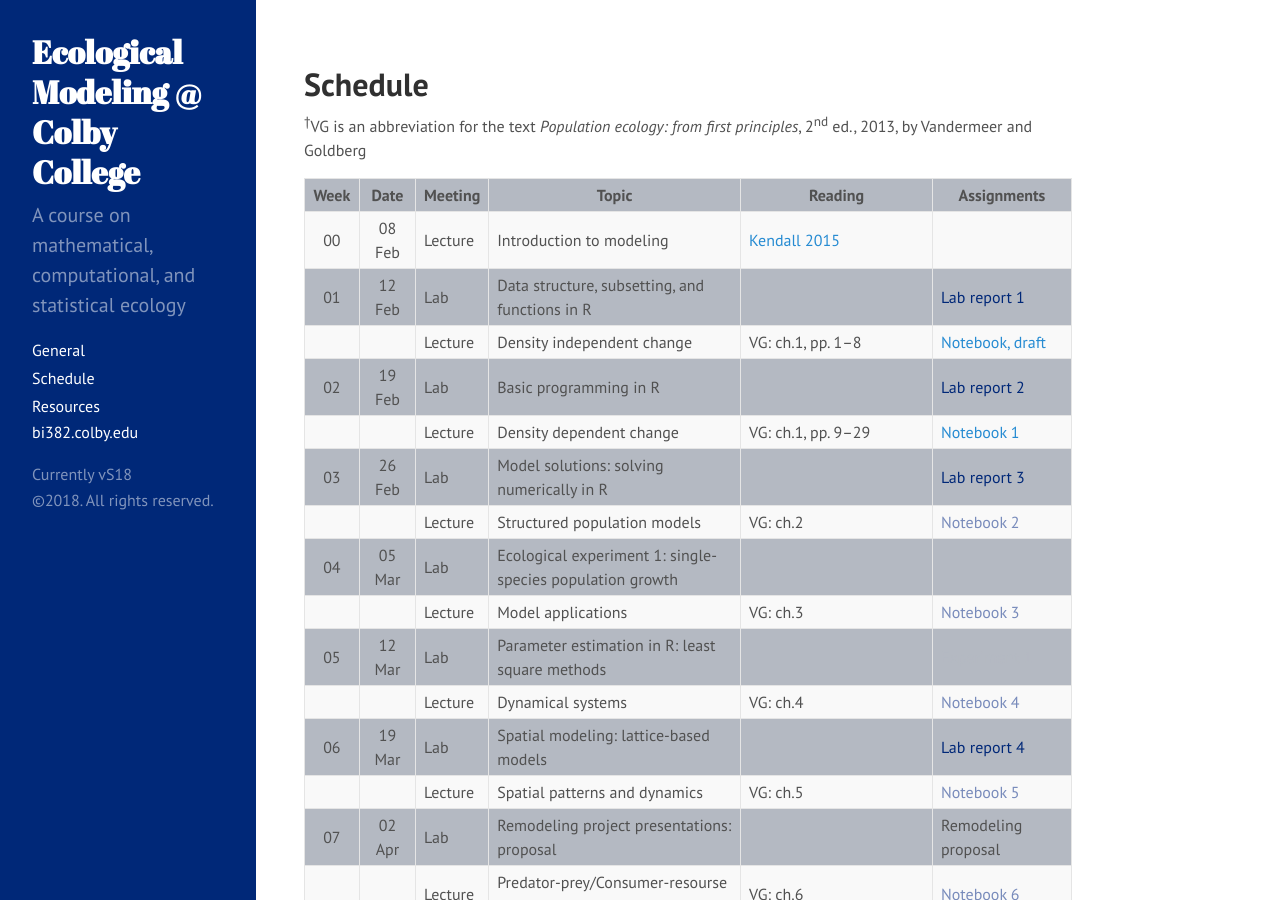
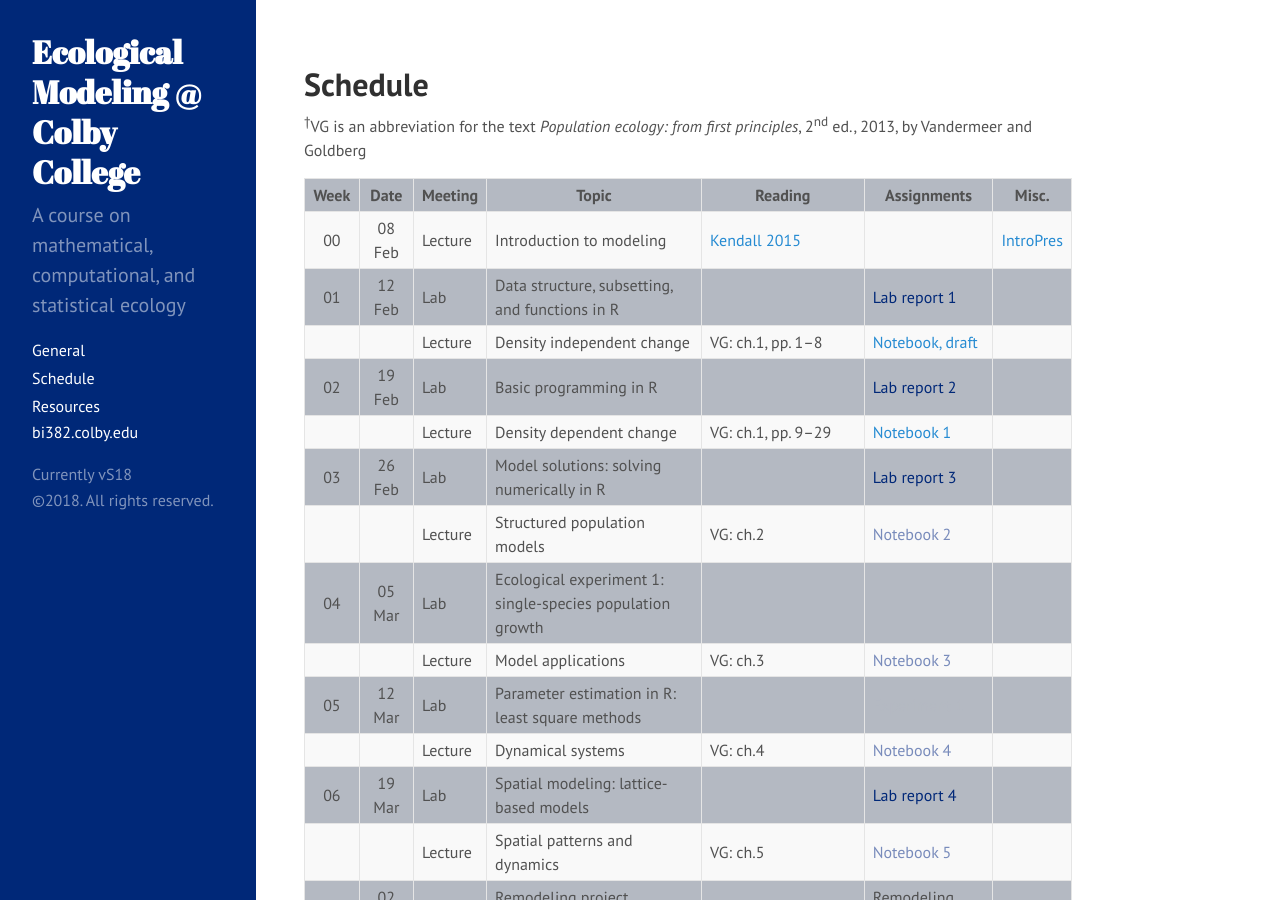
Before and after one commit to ColbyEcology/BI382_2018_Spring, a Jekyll site: the page built from Schedule.md, in a window 1280 px wide and 900 px high. Built offline with Jekyll 4.4.1, drawn with Linux system fonts in a browser that asks for light colours.

Commit message:
lec1.html add

```diff
--- a/Schedule.md
+++ b/Schedule.md
@@ -27,31 +27,31 @@ title: "Schedule"
 
 <sup>&#8224;</sup>VG is an abbreviation for the text *Population ecology: from first principles*, 2<sup>nd</sup> ed., 2013, by Vandermeer and Goldberg
 
-Week |  Date  | Meeting |     Topic                                                      | Reading           | Assignments
-:---:|:------:|---------|----------------------------------------------------------------|-------------------|
-00   | 08 Feb | Lecture | Introduction to modeling                                       | [Kendall 2015](http://onlinelibrary.wiley.com/doi/10.1890/14-2080.1/abstract){:target="_blank"} |
-01   | 12 Feb |   Lab   | Data structure, subsetting, and functions in R                 |                   | <span style="color:#002878">Lab report 1</span>
-     |        | Lecture | Density independent change                                     | VG: ch.1, pp. 1–8 | <span style="color:#788bbb">[Notebook, draft](../Assignments/Notebooks/Ch1_Notebook)</span>
-02   | 19 Feb |   Lab   | Basic programming in R                                         |                   | <span style="color:#002878">Lab report 2</span>
-     |        | Lecture | Density dependent change                                       | VG: ch.1, pp. 9–29| <span style="color:#788bbb">[Notebook 1](../Assignments/Notebooks/Ch1_Notebook)</span>
-03   | 26 Feb |   Lab   | Model solutions: solving numerically in R                      |                   | <span style="color:#002878">Lab report 3</span>
-     |        | Lecture | Structured population models                                   | VG: ch.2          | <span style="color:#788bbb">Notebook 2</span>
-04   | 05 Mar |   Lab   | Ecological experiment 1: single-species population growth      |                   |
-     |        | Lecture | Model applications                                             | VG: ch.3          | <span style="color:#788bbb">Notebook 3</span>
-05   | 12 Mar |   Lab   | Parameter estimation in R: least square methods                |                   | <span style="color:#b4b9c2">Experiment 1</span>
-     |        | Lecture | Dynamical systems                                              | VG: ch.4          | <span style="color:#788bbb">Notebook 4</span>
-06   | 19 Mar |   Lab   | Spatial modeling: lattice-based models                         |                   | <span style="color:#002878">Lab report 4</span>
-     |        | Lecture | Spatial patterns and dynamics                                  | VG: ch.5          | <span style="color:#788bbb">Notebook 5</span>
-07   | 02 Apr |   Lab   | Remodeling project presentations: proposal                     |                   | Remodeling proposal
-     |        | Lecture | Predator-prey/Consumer-resourse interactions                   | VG: ch.6          | <span style="color:#788bbb">Notebook 6</span>
-08   | 09 Apr |   Lab   | Ecological experiment 2: predators and prey in virtual reality |                   |
-     |        | Lecture | Disease ecology		           	                             | VG: ch.7          | <span style="color:#788bbb">Notebook 7</span>
-09   | 16 Apr |   Lab   | Parameter estimation in R: maximum likelihood                  |                   | <span style="color:#b4b9c2">Experiment 2</span>
-     |        | Lecture | Competition  				                                     | VG: ch.8          | <span style="color:#788bbb">Notebook 8</span>
-10   | 23 Apr |   Lab   | Research project presentations: methods                        |                   | Remodeling methods
-     |        | Lecture | Facilitation and mutualism                                     | VG: ch.9          | <span style="color:#788bbb">Notebook 9</span>
-11   | 30 Apr |   Lab   | Research project: analysis                                     |                   |
-     |        | Lecture | Webs and networks                        		                 | Bascompte & Jordano 2014, and McCann 2012              | <span style="color:#788bbb">Notebook 10</span>
-12   | 07 May |   Lab   | Research project: analysis                                     |                   |
-     |        | Lecture | Research project presentations: proposal                       |                   | Remodeling presentation
-Exam | 16 May |         | Research project: final paper due before 6:00 PM               |                   | Remodeling final paper
+Week |  Date  | Meeting |     Topic                                                      | Reading           | Assignments | Misc.
+:---:|:------:|---------|----------------------------------------------------------------|-------------------|-------------|
+00   | 08 Feb | Lecture | Introduction to modeling                                       | [Kendall 2015](http://onlinelibrary.wiley.com/doi/10.1890/14-2080.1/abstract){:target="_blank"}  | | [IntroPres](../Presentations/Lec1_Intro/){:target="_blank"} |
+01   | 12 Feb |   Lab   | Data structure, subsetting, and functions in R                 |                   | <span style="color:#002878">Lab report 1</span> |
+     |        | Lecture | Density independent change                                     | VG: ch.1, pp. 1–8 | <span style="color:#788bbb">[Notebook, draft](../Assignments/Notebooks/Ch1_Notebook)</span> |
+02   | 19 Feb |   Lab   | Basic programming in R                                         |                   | <span style="color:#002878">Lab report 2</span> |
+     |        | Lecture | Density dependent change                                       | VG: ch.1, pp. 9–29| <span style="color:#788bbb">[Notebook 1](../Assignments/Notebooks/Ch1_Notebook)</span> |
+03   | 26 Feb |   Lab   | Model solutions: solving numerically in R                      |                   | <span style="color:#002878">Lab report 3</span> |
+     |        | Lecture | Structured population models                                   | VG: ch.2          | <span style="color:#788bbb">Notebook 2</span> |
+04   | 05 Mar |   Lab   | Ecological experiment 1: single-species population growth      |                   | |
+     |        | Lecture | Model applications                                             | VG: ch.3          | <span style="color:#788bbb">Notebook 3</span> |
+05   | 12 Mar |   Lab   | Parameter estimation in R: least square methods                |                   | <span style="color:#b4b9c2">Experiment 1</span> |
+     |        | Lecture | Dynamical systems                                              | VG: ch.4          | <span style="color:#788bbb">Notebook 4</span> |
+06   | 19 Mar |   Lab   | Spatial modeling: lattice-based models                         |                   | <span style="color:#002878">Lab report 4</span> |
+     |        | Lecture | Spatial patterns and dynamics                                  | VG: ch.5          | <span style="color:#788bbb">Notebook 5</span> |
+07   | 02 Apr |   Lab   | Remodeling project presentations: proposal                     |                   | Remodeling proposal |
+     |        | Lecture | Predator-prey/Consumer-resourse interactions                   | VG: ch.6          | <span style="color:#788bbb">Notebook 6</span> |
+08   | 09 Apr |   Lab   | Ecological experiment 2: predators and prey in virtual reality |                   | |
+     |        | Lecture | Disease ecology		           	                             | VG: ch.7          | <span style="color:#788bbb">Notebook 7</span> |
+09   | 16 Apr |   Lab   | Parameter estimation in R: maximum likelihood                  |                   | <span style="color:#b4b9c2">Experiment 2</span> |
+     |        | Lecture | Competition  				                                     | VG: ch.8          | <span style="color:#788bbb">Notebook 8</span> |
+10   | 23 Apr |   Lab   | Research project presentations: methods                        |                   | Remodeling methods |
+     |        | Lecture | Facilitation and mutualism                                     | VG: ch.9          | <span style="color:#788bbb">Notebook 9</span> |
+11   | 30 Apr |   Lab   | Research project: analysis                                     |                   | |
+     |        | Lecture | Webs and networks                        		                 | Bascompte & Jordano 2014, and McCann 2012              | <span style="color:#788bbb">Notebook 10</span> |
+12   | 07 May |   Lab   | Research project: analysis                                     |                   | |
+     |        | Lecture | Research project presentations: proposal                       |                   | Remodeling presentation |
+Exam | 16 May |         | Research project: final paper due before 6:00 PM               |                   | Remodeling final paper |
```
Also changed, not shown: Assignments/Notebooks/Ch1_Notebook.md (+1 -0 lines).
